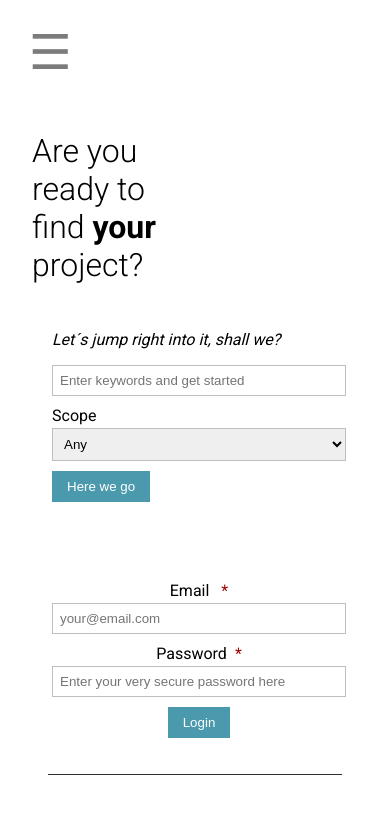
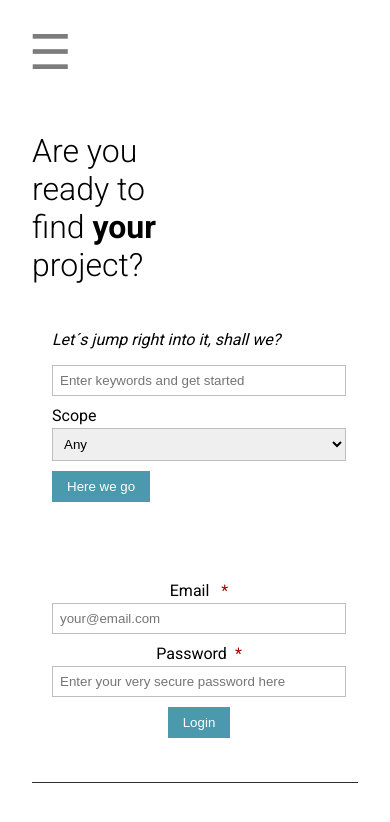
Before and after one commit to Shippeyy/projectAlpha-frontend, a React (Create React App) app: page / in a window 390 px wide. Shown: the top 822 px of the page. Built offline with nearby package versions, Linux system fonts and the light colour scheme.

Commit message:
fixed divider fixes #10

```diff
--- a/src/pages/landing/Landing.css
+++ b/src/pages/landing/Landing.css
@@ -110,7 +110,7 @@ body {
     grid-column: auto / span 3; }
   .divider {
     grid-column: auto / span 3;
-    height: 0.04em;
-    margin: 1em;
+    height: 0.03em;
+    margin-top: 1.5em;
     background-color: #2e2e2e;
     display: block; } }
--- a/src/pages/landing/Landing.sass
+++ b/src/pages/landing/Landing.sass
@@ -48,7 +48,7 @@
 
     .divider
         grid-column: auto / span 3
-        height: 0.04em
-        margin: 1em
+        height: 0.03em
+        margin-top: 1.5em
         background-color: $brightBlack
         display: block
```
